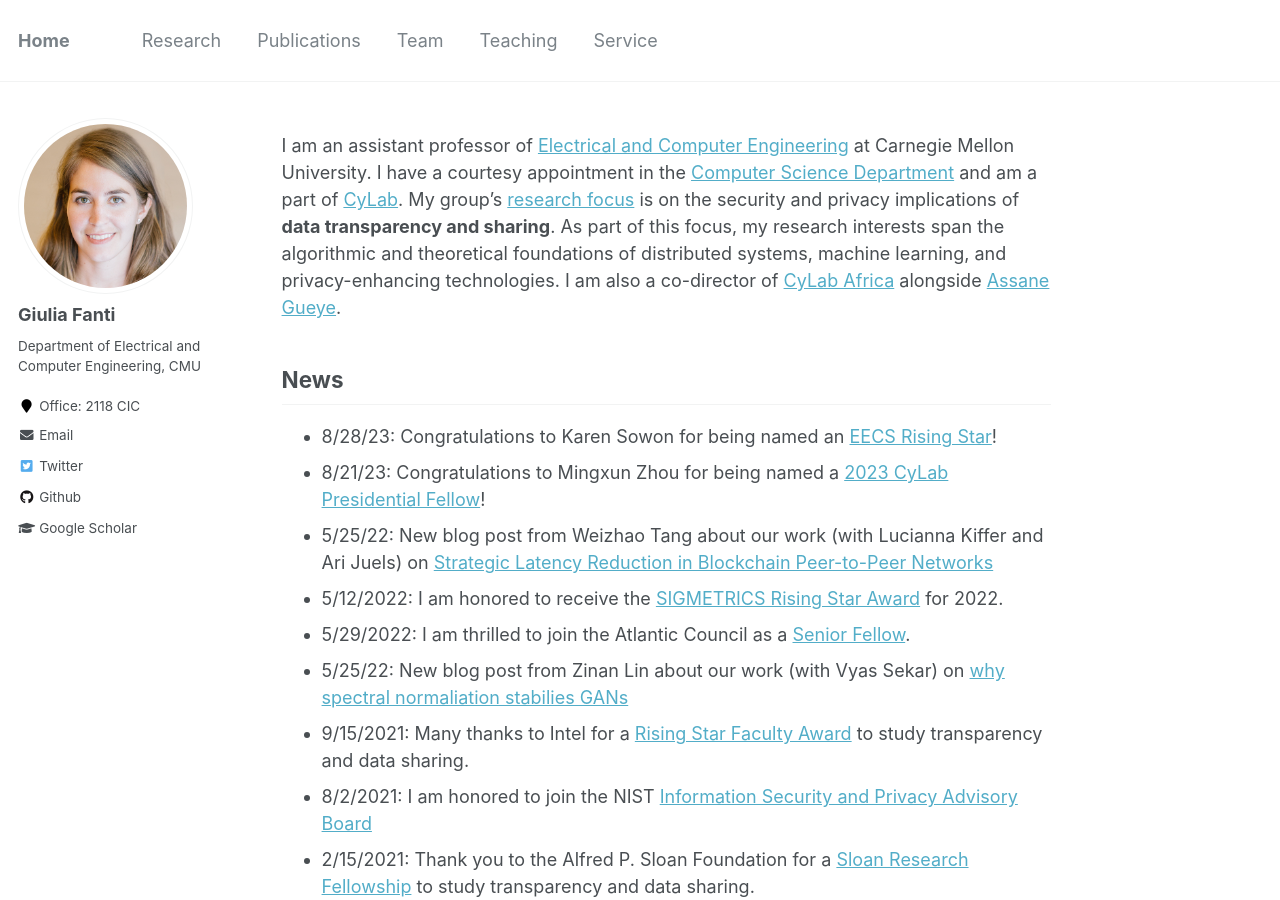
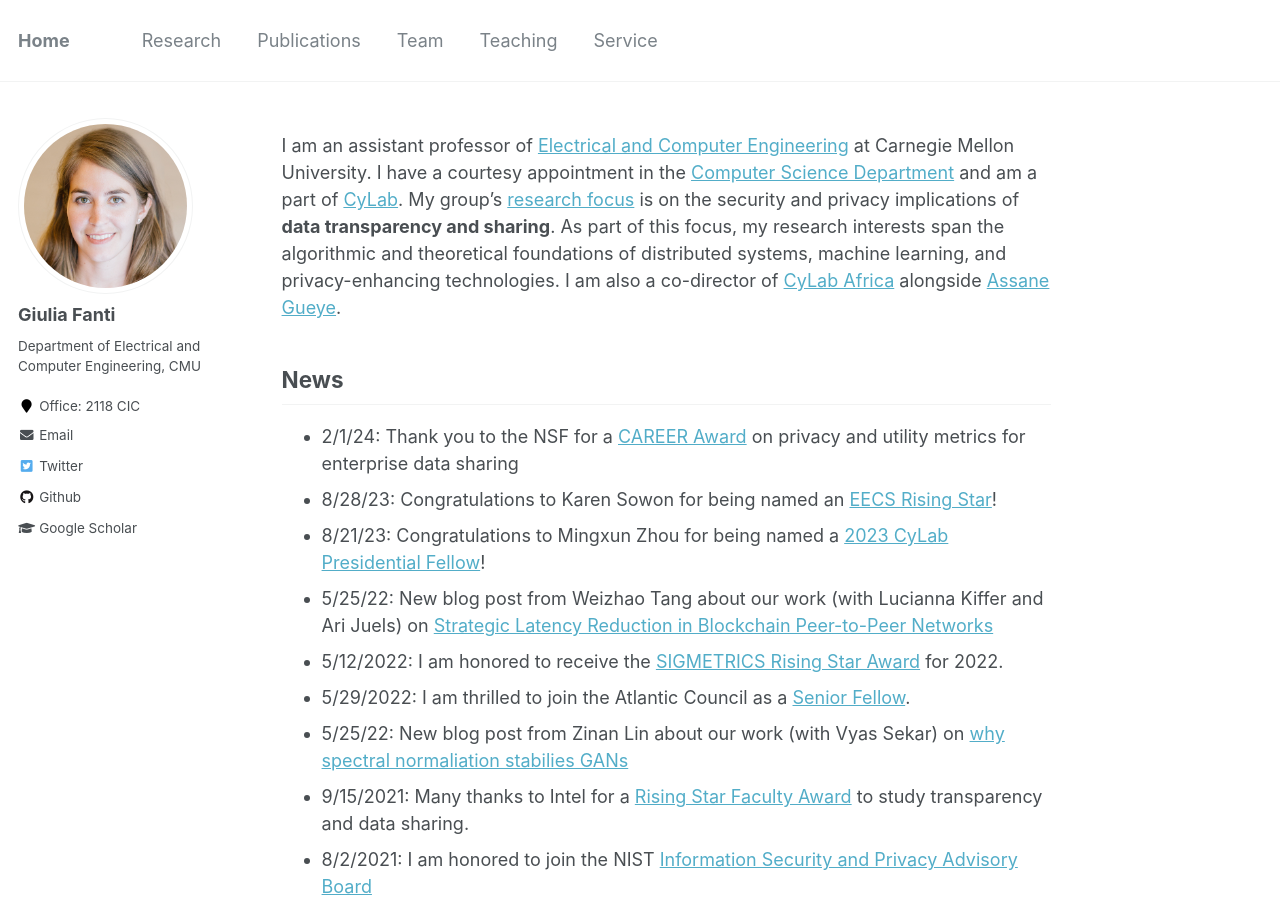
Before and after one commit to gfanti/gfanti.github.io, a Jekyll site: the page built from _pages/about.md, in a window 1280 px wide and 900 px high. Built offline with Jekyll 4.4.1, drawn with Linux system fonts in a browser that asks for light colours.

Commit message:
update main page

```diff
--- a/_pages/about.md
+++ b/_pages/about.md
@@ -11,6 +11,7 @@ redirect_from:
 I am an assistant professor of <a href="https://ece.cmu.edu">Electrical and Computer Engineering</a> at Carnegie Mellon University. I have a courtesy appointment in the <a href="https://www.csd.cs.cmu.edu/">Computer Science Department</a> and am a part of  <a href="https://www.cylab.cmu.edu">CyLab</a>. My group's <a href="/research">research focus</a> is on the security and privacy implications of **data transparency and sharing**. As part of this focus, my research interests span the algorithmic and theoretical foundations of distributed systems, machine learning, and privacy-enhancing technologies. I am also a co-director of <a href="https://www.cylab.cmu.edu/research/africa/index.html">CyLab Africa</a> alongside <a href="https://www.africa.engineering.cmu.edu/faculty-and-staff/directory/bios/gueye-assane.html">Assane Gueye</a>.
 
 ## News
+* 2/1/24: Thank you to the NSF for a <a href="https://www.ece.cmu.edu/news-and-events/story/2024/01/nsf-career-awards.html">CAREER Award</a> on privacy and utility metrics for enterprise data sharing
 * 8/28/23: Congratulations to Karen Sowon for being named an <a href="https://eecsrisingstars2023.cc.gatech.edu/"> EECS Rising Star</a>!
 * 8/21/23: Congratulations to Mingxun Zhou for being named a <a href="https://www.cylab.cmu.edu/news/2023/08/21-presidential-fellows.html">2023 CyLab Presidential Fellow</a>!
 * 5/25/22: New blog post from Weizhao Tang about our work (with Lucianna Kiffer and Ari Juels) on <a href="https://medium.com/initc3org/strategic-latency-reduction-in-blockchain-peer-to-peer-networks-6599bf38fd53">Strategic Latency Reduction in Blockchain Peer-to-Peer Networks</a>
```
